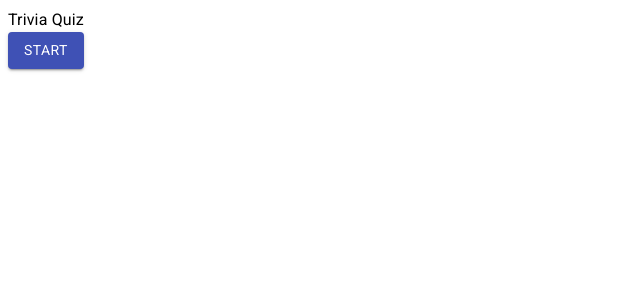
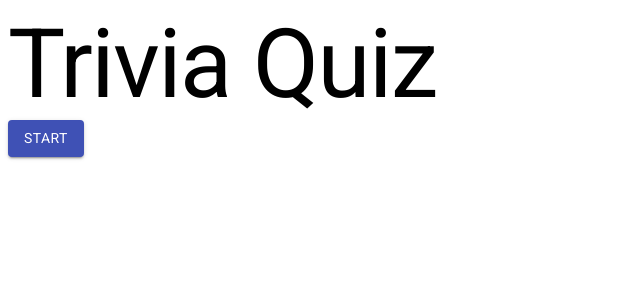
Before and after one commit to team-cake/quiz-app, a React (Create React App) app: page / in a window 1280 px wide. Shown: the top 300 px of the page, without its empty margins (0-640 px from the left). Built offline with nearby package versions, Linux system fonts and the light colour scheme.

Commit message:
Changed typography

```diff
--- a/src/App.tsx
+++ b/src/App.tsx
@@ -74,7 +74,7 @@ function App() {
 
 	return (
 		<div className='App'>
-			<Typography>Trivia Quiz</Typography>
+			<Typography variant='h1'>Trivia Quiz</Typography>
 			{gameOver || userAnswers.length === TOTAL_QUESTIONS ? (
 				<Button variant='contained' color='primary' onClick={startTrivia}>
 					Start
```
